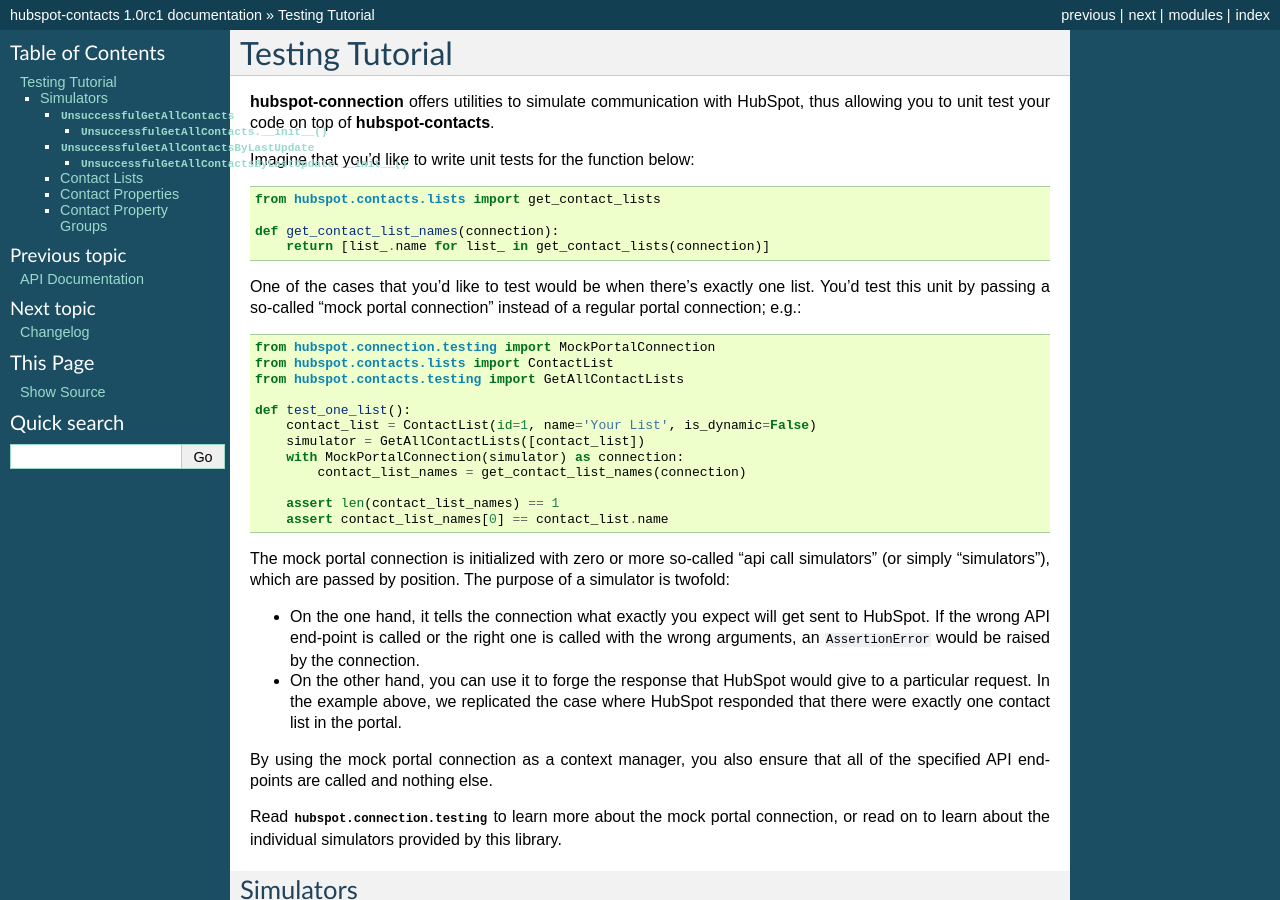
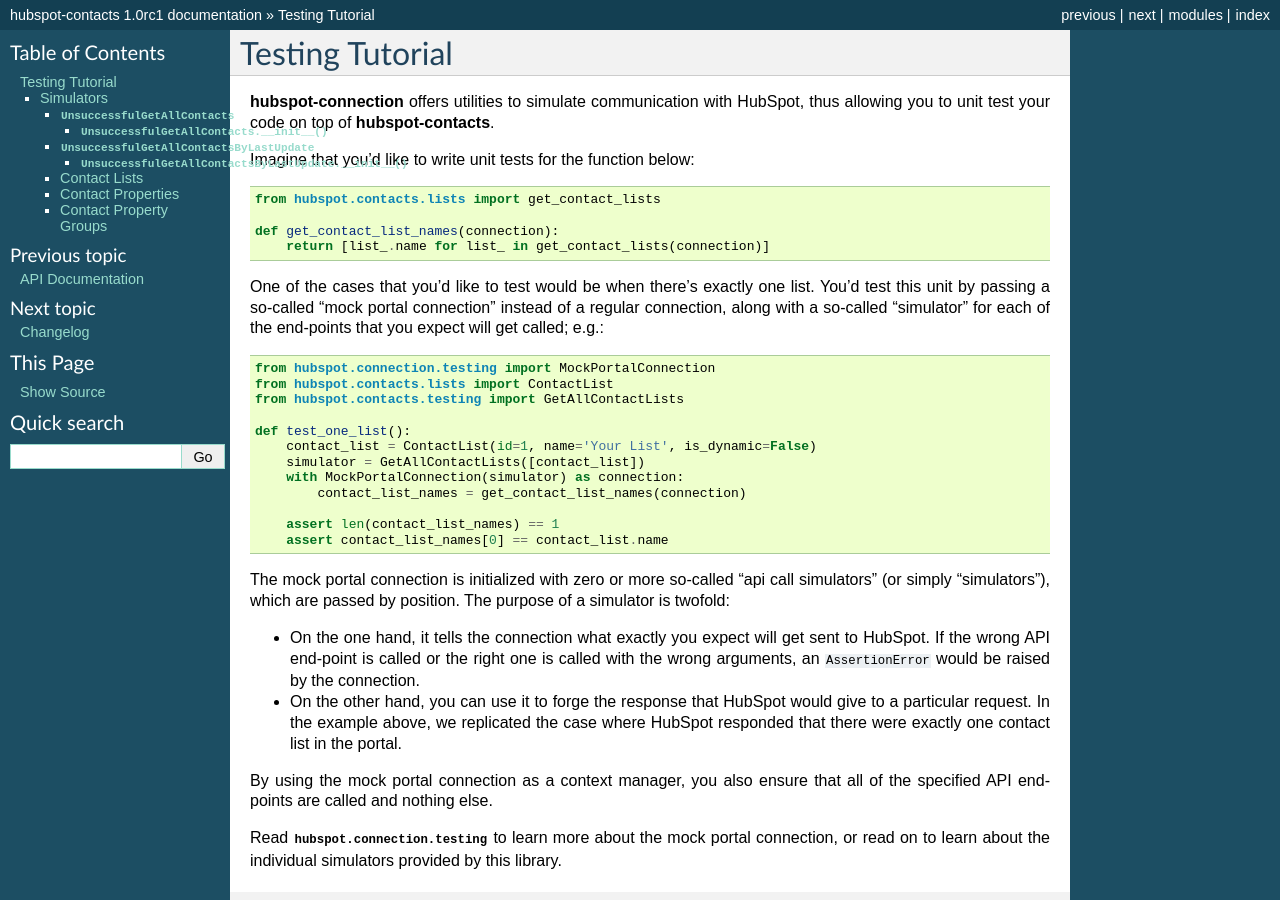
Before and after one commit to 2degrees/hubspot-contacts, a Sphinx documentation site: the page built from docs/source/testing.rst, in a window 1280 px wide and 900 px high. Built offline with Sphinx 7.4.7, drawn with Linux system fonts in a browser that asks for light colours.

Commit message:
Improved testing docs by giving heads up about simulators

```diff
--- a/docs/source/testing.rst
+++ b/docs/source/testing.rst
@@ -13,7 +13,8 @@
 
 One of the cases that you'd like to test would be when there's exactly one
 list. You'd test this unit by passing a so-called "mock portal connection"
-instead of a regular portal connection; e.g.::
+instead of a regular connection, along with a so-called "simulator" for each of
+the end-points that you expect will get called; e.g.::
 
     from hubspot.connection.testing import MockPortalConnection
     from hubspot.contacts.lists import ContactList
```
